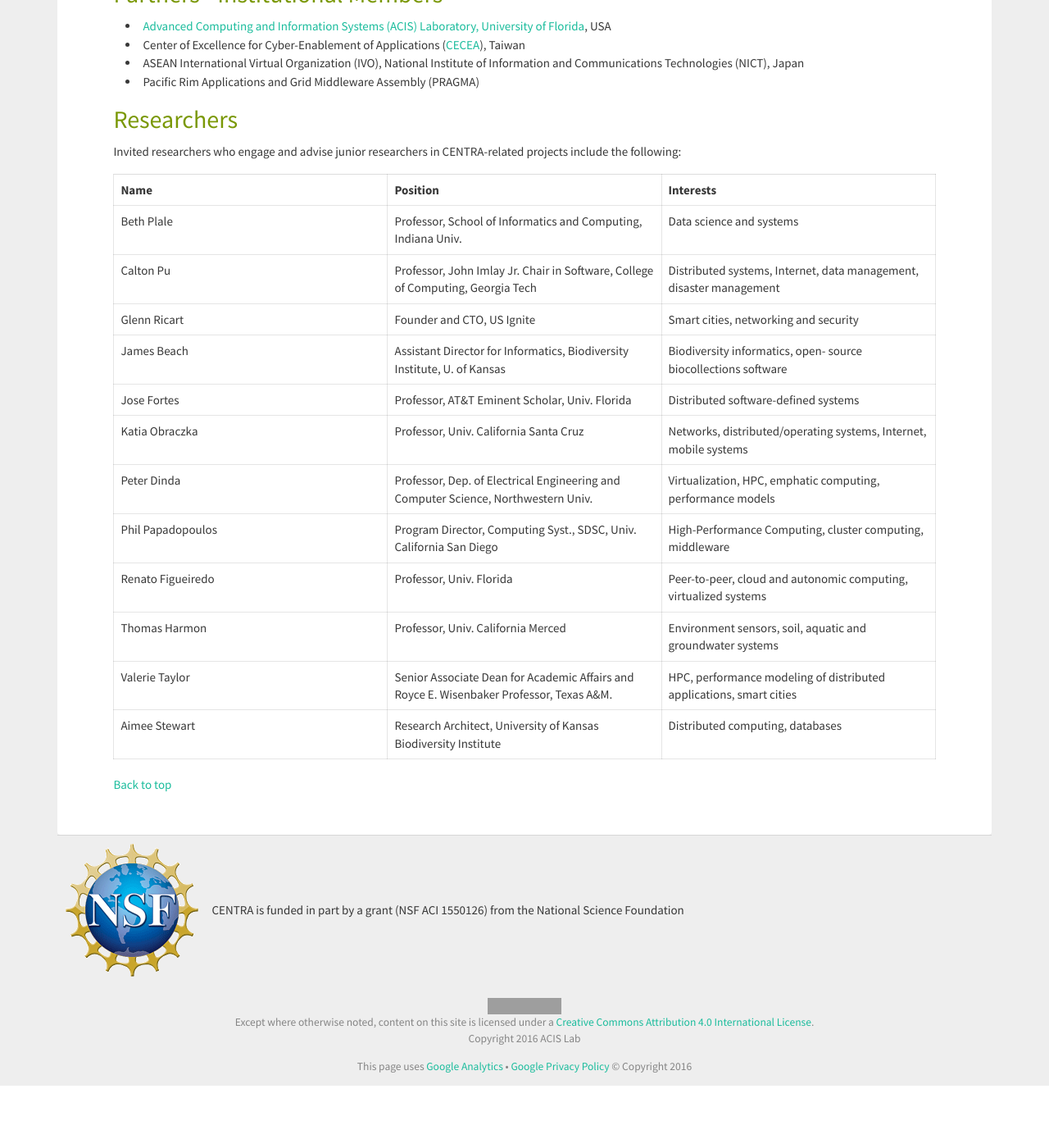
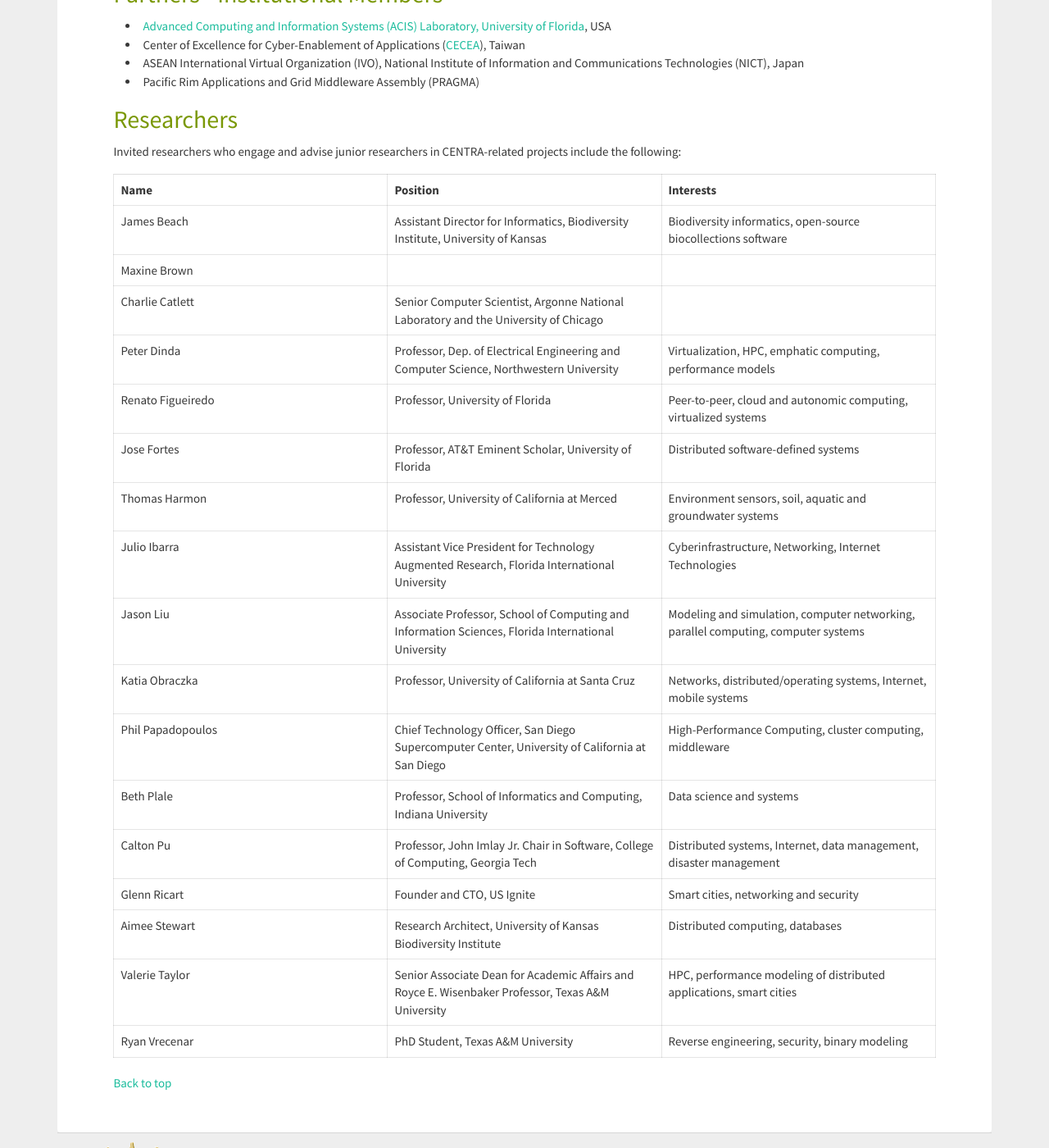
Before and after one commit to hmchou56/centra8, a Jekyll site: the page built from members.md, in a window 1280 px wide and 1400 px high, scrolled down 618 px. Shown: the whole window at 82% size. Built offline with Jekyll 4.4.1, drawn with Linux system fonts in a browser that asks for light colours; nearby versions of some CDN libraries; before the commit the page ends 1942 px from its top, so only the background shows below that; grey boxes are pictures that could not be loaded.

Commit message:
added members to the table

```diff
--- a/members.md
+++ b/members.md
@@ -9,7 +9,7 @@
 
 # Founding Members
 
-The founding members of CENTRA are the [Advanced Computing and Information Systems (ACIS) Laboratory](https://www.acis.ufl.edu/node) of the University of Florida with support from the National Science Foundation (NSF) of the USA, the Center of Excellence for Cyber-Enablement of Applications (<a href="http://www.cecea.tw/e_index.php" target="_blank">CECEA</A>) of the National Center for High-Performance Computing (NCHC) with support from the Ministry of Science and Technology (MOST) of Taiwan, and the [ASEAN International Virtual Organization (IVO)](https://www.nict.go.jp/en/asean_ivo/about_asean_ivo.html) funded by the National Institute of Information and Communications Technologies (NICT), Japan.
+The founding members of CENTRA are the [Advanced Computing and Information Systems (ACIS) Laboratory](https://www.acis.ufl.edu/node) of the University of Florida with support from the National Science Foundation (NSF) of the USA, the Center of Excellence for Cyber-Enablement of Applications (<a href="http://www.cecea.tw/e_index.php" target="_blank">CECEA</a>) of the National Center for High-Performance Computing (NCHC) with support from the Ministry of Science and Technology (MOST) of Taiwan, and the [ASEAN International Virtual Organization (IVO)](https://www.nict.go.jp/en/asean_ivo/about_asean_ivo.html) funded by the National Institute of Information and Communications Technologies (NICT), Japan.
 
 Each partner hosts workshops, supports researcher visits to other partners, hosts CENTRA collaborators and provides access to cyberinfrastructure testbeds. In addition to scientific outcomes, CENTRA is developing a framework to coordinate research involving these and other partners in order to achieve scientific progress and engage junior researchers in international activities.
 
@@ -18,7 +18,7 @@
 # Partners - Institutional Members
 
 *  [Advanced Computing and Information Systems (ACIS) Laboratory, University of Florida](http://www.acis.ufl.edu/), USA
-*  Center of Excellence for Cyber-Enablement of Applications (<a href="http://www.cecea.tw/e_index.php" target="_blank">CECEA</A>), Taiwan
+*  Center of Excellence for Cyber-Enablement of Applications (<a href="http://www.cecea.tw/e_index.php" target="_blank">CECEA</a>), Taiwan
 *  ASEAN International Virtual Organization (IVO), National Institute of Information and Communications Technologies (NICT), Japan
 *  Pacific Rim Applications and Grid Middleware Assembly (PRAGMA)
 
@@ -29,18 +29,23 @@
 Invited researchers who engage and advise junior researchers in CENTRA-related projects include the following:
 
 **Name**  | **Position**  | **Interests** |
-Beth Plale          |Professor, School of Informatics and Computing, Indiana Univ.                            |Data science and systems
+James Beach        |Assistant Director for Informatics, Biodiversity Institute, University of Kansas              |Biodiversity informatics, open-source biocollections software
+Maxine Brown       |     |
+Charlie Catlett        |Senior Computer Scientist, Argonne National Laboratory and the University of Chicago  |
+Peter Dinda        |Professor, Dep. of Electrical Engineering and Computer Science, Northwestern University         |Virtualization, HPC, emphatic computing, performance models
+Renato Figueiredo   |Professor, University of Florida                                              |Peer-to-peer, cloud and autonomic computing, virtualized systems
+Jose Fortes        |Professor, AT&T Eminent Scholar, University of Florida                              |Distributed software-defined systems
+Thomas Harmon      |Professor, University of California at Merced                                     |Environment sensors, soil, aquatic and groundwater systems
+Julio Ibarra       |Assistant Vice President for Technology Augmented Research, Florida International University     |Cyberinfrastructure, Networking, Internet Technologies
+Jason Liu        |Associate Professor, School of Computing and Information Sciences, Florida International University |Modeling and simulation, computer networking, parallel computing, computer systems
+Katia Obraczka     |Professor, University of California at Santa Cruz                                 |Networks, distributed/operating systems, Internet, mobile systems
+Phil Papadopoulos   |Chief Technology Officer, San Diego Supercomputer Center, University of California at San Diego             |High-Performance Computing, cluster computing, middleware
+Beth Plale          |Professor, School of Informatics and Computing, Indiana University                            |Data science and systems
 Calton Pu     |Professor, John Imlay Jr. Chair in Software, College of Computing, Georgia Tech       |Distributed systems, Internet, data management, disaster management
 Glenn Ricart        |Founder and CTO, US Ignite                                             |Smart cities, networking and security
-James Beach        |Assistant Director for Informatics, Biodiversity Institute, U. of Kansas              |Biodiversity informatics, open- source biocollections software
-Jose Fortes        |Professor, AT&T Eminent Scholar, Univ. Florida                              |Distributed software-defined systems
-Katia Obraczka     |Professor, Univ. California Santa Cruz                                 |Networks, distributed/operating systems, Internet, mobile systems
-Peter Dinda        |Professor, Dep. of Electrical Engineering and Computer Science, Northwestern Univ.         |Virtualization, HPC, emphatic computing, performance models
-Phil Papadopoulos   |Program Director, Computing Syst., SDSC, Univ. California San Diego             |High-Performance Computing, cluster computing, middleware
-Renato Figueiredo   |Professor, Univ. Florida                                              |Peer-to-peer, cloud and autonomic computing, virtualized systems
-Thomas Harmon      |Professor, Univ. California Merced                                     |Environment sensors, soil, aquatic and groundwater systems
-Valerie Taylor      |Senior Associate Dean for Academic Affairs and Royce E. Wisenbaker Professor, Texas A&M. |HPC, performance modeling of distributed applications, smart cities
-Aimee Stewart      |Research Architect, University of Kansas Biodiversity Institute     |Distributed computing, databases
+Aimee Stewart      |Research Architect, University of Kansas Biodiversity Institute          |Distributed computing, databases
+Valerie Taylor      |Senior Associate Dean for Academic Affairs and Royce E. Wisenbaker Professor, Texas A&M University |HPC, performance modeling of distributed applications, smart cities
+Ryan Vrecenar      |PhD Student, Texas A&M University        |Reverse engineering, security, binary modeling
 {: class="table"}
 
 <a href="#founders">Back to top</a>
```
